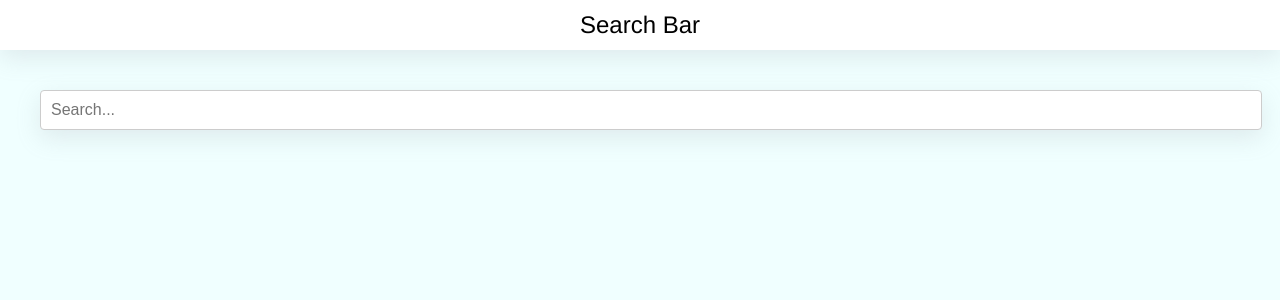
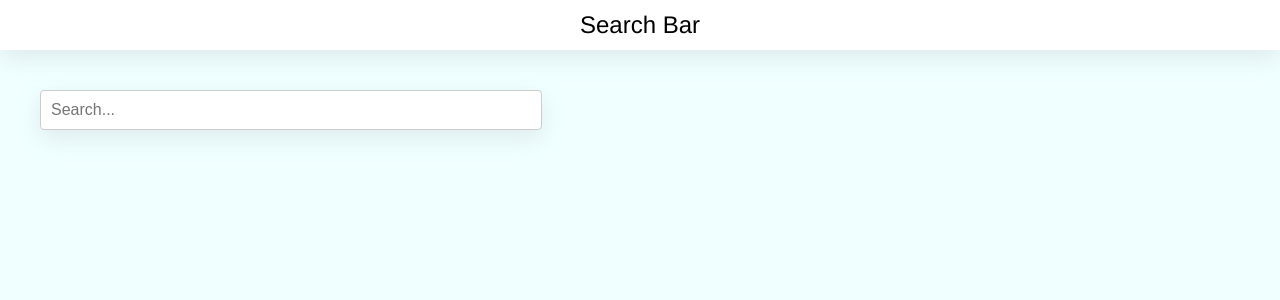
Before and after one commit to bhuvnesh-gupta/Searchbar, a React (Create React App) app: page / in a window 1280 px wide. Shown: the top 300 px of the page. Built offline with nearby package versions, Linux system fonts and the light colour scheme.

Commit message:
Update searchbar.css

```diff
--- a/src/searchbar.css
+++ b/src/searchbar.css
@@ -4,7 +4,7 @@
 }
 
 .search-bar {
-    width: 100%;
+    width: 40%;
     padding: 10px;
     font-size: 16px;
     border: 1px solid #ccc;
@@ -17,7 +17,7 @@
     margin: 0;
     padding: 0;
     position: absolute;
-    width: 100%;
+    width: 40%;
     border: 1px solid #ccc;
     border-top: none;
     max-height: 150px;
```
